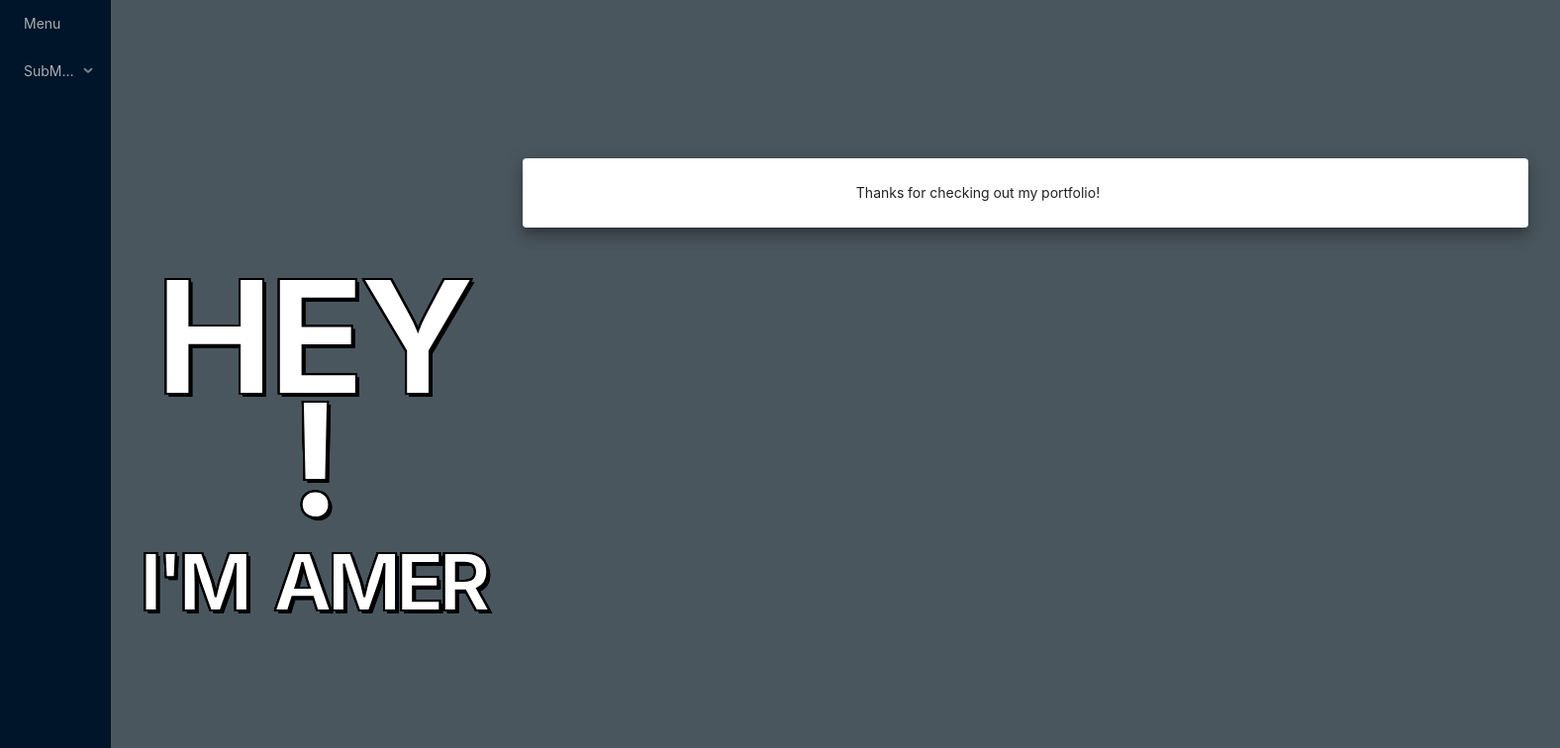
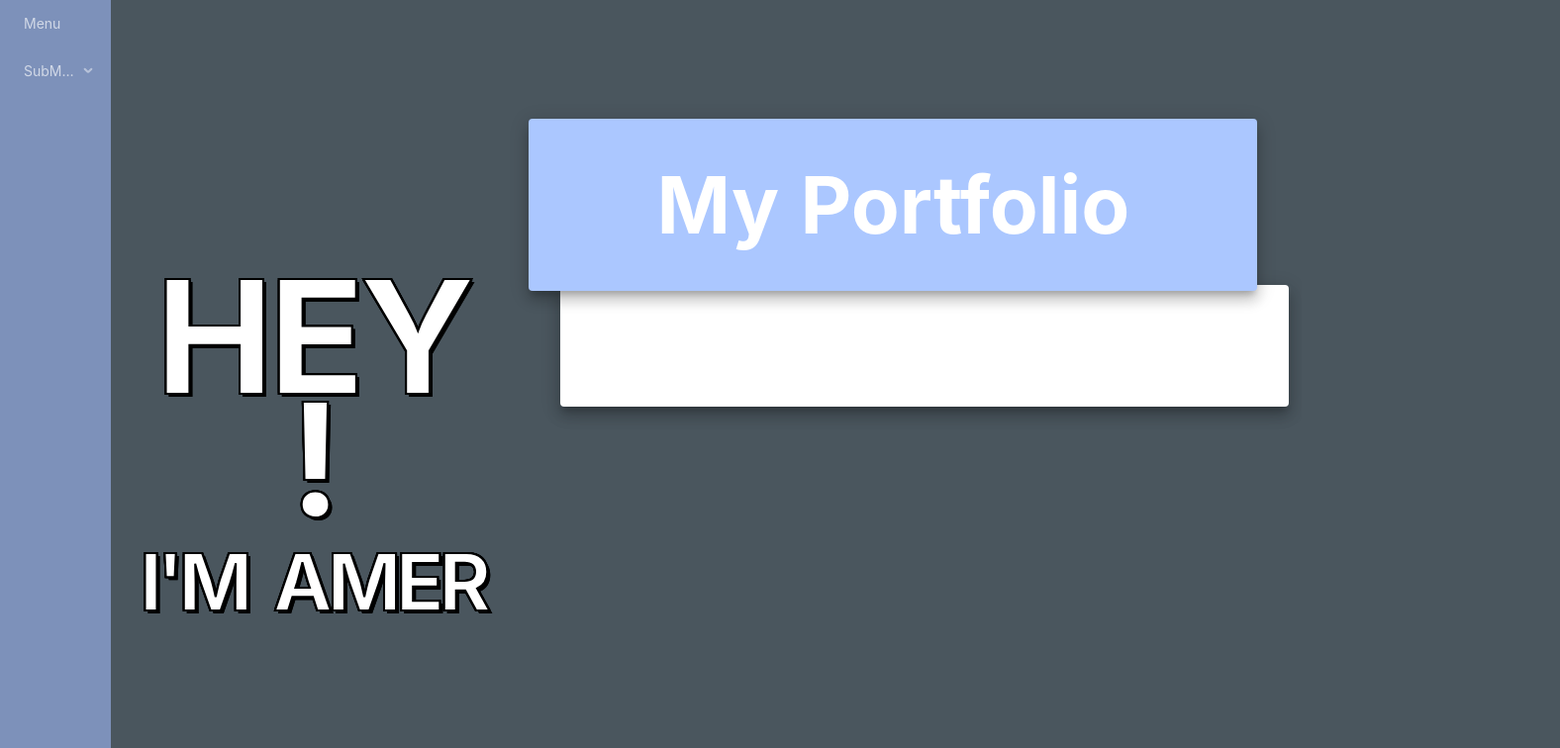
Before and after one commit to amerjusupovic/portfolio, a React (Create React App) app in the folder frontend/: page / in a window 1280 px wide. Shown: the top 756 px of the page at 99% size, 1576 px wide, since content can reach past the window. Built offline with nearby package versions, Linux system fonts and the light colour scheme; no server answers; the HTML template or start-up script is replaced by a standard one.

Commit message:
some progres on about, sidebar

```diff
--- a/frontend/src/App.scss
+++ b/frontend/src/App.scss
@@ -17,27 +17,62 @@
 $titlefontsize: 10rem;
 $subtitlefontsize: 5rem;
 $color: #282828;
+$mainfont: Inter;
+$lightblue: #abc7ff;
+$midblue: #7d91ba;
+$darkblue: #4d5870;
+
+.card-text-title {
+  font-family: $mainfont, sans-serif;
+  color: white;
+}
+
+.card-text-body-visible {
+  font-family: $mainfont, sans-serif;
+  font-size: 1rem;
+  color: $darkblue !important;
+}
+
+.card-text-body-invisible {
+  font-family: $mainfont, sans-serif;
+  font-size: 1rem;
+  color: white;
+}
+
+.card-text-body-visible a {
+  font-family: $mainfont, sans-serif;
+  font-size: 1rem;
+}
+
+.card-text-body-invisible a {
+  font-family: $mainfont, sans-serif;
+  font-size: 1rem;
+  color: white;
+}
 
 .menu {
   width: 14vh;
+  background-color: $midblue !important;
+  border-right-color: $midblue !important;
 }
 
 .menu-icon {
-  width: 6vh;
+  width: 5.6vh;
   height: 4vh;
   cursor: pointer;
+  padding-left: 5%;
 }
 
 .menu-icon svg:hover{
-  color: white;
-  fill: white;
+  color: rgba(74, 86, 94, 0.65);
+  fill: rgba(74, 86, 94, 0.65);
 }
 
 .menu-icon svg{
   width: 3.5vh;
   height: auto;
-  color: rgba(255, 255, 255, 0.65);
-  fill: rgba(255, 255, 255, 0.65);
+  color: black;
+  fill: black;
 }
 
 .menu-icon-list {
@@ -81,13 +116,30 @@ $color: #282828;
 }
 
 .about-me {
-  width: 135vh;
-  padding: 20vh 4vh 0 4vh;
+  width: 60vw;
+  padding: 15vh 3vw 0 3vw;
 }
 
-.about-me p{
-  padding: 3vh 10vh 3vh 10vh;
-  width: 115vh;
+.about-me p {
+  padding: 3vh 1vw 3vh 1vw;
+  width: 100%;
+  margin-bottom: 0;
+}
+
+.about-me-card {
+  width: 57.5vw;
+  min-width: 40rem;
+}
+
+.lower-card-div {
+  padding-left: 2.5vw;
+  padding-top: 10.5rem;
+}
+
+.top-card {
+  background-color: $lightblue !important;
+  position: absolute;
+  z-index: 1;
 }
 
 body{
@@ -120,7 +172,7 @@ body{
 
 .letter{
   display: inline-block;
-  font-family: Inter, sans-serif;
+  font-family: $mainfont, sans-serif;
   font-weight: bolder;
   position: relative;
   letter-spacing: 0.3rem;
@@ -148,10 +200,12 @@ body{
 
 .title {
   font-size: $titlefontsize;
+  font-weight: bolder;
 }
 
 .subtitle {
   font-size: $subtitlefontsize;
+  font-weight: bolder;
 }
 
 .c{
@@ -251,6 +305,14 @@ $timeup: 1s;
   -ms-animation: fadeIn ease 3s;
 }
 
+.fade-in-faster {
+  animation: fadeIn ease 1.5s;
+  -webkit-animation: fadeIn ease 1.5s;
+  -moz-animation: fadeIn ease 1.5s;
+  -o-animation: fadeIn ease 1.5s;
+  -ms-animation: fadeIn ease 1.5s;
+}
+
 @keyframes fadeIn {
   0% {
     opacity:0;
--- a/frontend/src/App.tsx
+++ b/frontend/src/App.tsx
@@ -1,4 +1,4 @@
-import React, { useState, useEffect } from 'react';
+import { useState, useEffect } from 'react';
 import './App.scss';
 import { BrowserRouter as Router, Routes, Route } from "react-router-dom";
 import Home from "./Home";
@@ -8,15 +8,17 @@ import { getGithubProjects } from "./ProjectApi";
 
 function App() {
   const [collapsed, setCollapsed] = useState(true);
+  const [githubProjects, setGithubProjects] = useState([] as any);
 
   function setCollapsedTrue() { setCollapsed(true) }
   function setCollapsedFalse() { setCollapsed(false) }
 
   useEffect(() => {
     async function getProjects() {
-      const githubProjects = await getGithubProjects();
+      const data = await getGithubProjects();
+      setGithubProjects(data);
     }
-    getProjects();
+    // getProjects();
   }, [])
 
   return (
--- a/frontend/src/Home.tsx
+++ b/frontend/src/Home.tsx
@@ -1,7 +1,12 @@
 import "./App.scss";
+import { useState } from 'react';
 import { Paper } from "@mui/material";
 
 function Home() {
+  const [aboutVisible, setAboutVisible] = useState(false);
+
+  function setAboutVisibleTrue() { setAboutVisible(true) }
+
   return (
     <div className="end">
       <div className="main fade-in">
@@ -23,11 +28,20 @@ function Home() {
           </div>
         </div>
         <div className="about-me">
-            <Paper elevation={10}>
-              <p>
-                Thanks for checking out my portfolio!
+          <Paper className="about-me-card top-card" elevation={10}>
+            <p className="card-text-title subtitle">
+              My Portfolio
             </p>
           </Paper>
+          <div className="lower-card-div">
+            <Paper className="about-me-card" onMouseOver={setAboutVisibleTrue} elevation={10}>
+              <p className={aboutVisible ? "card-text-body-visible fade-in-faster" : "card-text-body-invisible"}>
+                A small gallery of some of the projects I've done over the years. Also includes some information
+                about me and some quick facts. If you want to see more, visit my <a href="https://github.com/amerjusupovic">GitHub </a>
+                and <a href="https://gitlab.com/amerj00">GitLab </a> pages as well!
+              </p>
+            </Paper>
+          </div>
         </div>
       </div>
     </div>
```
Lines whose indentation alone changed are shown as unchanged.
